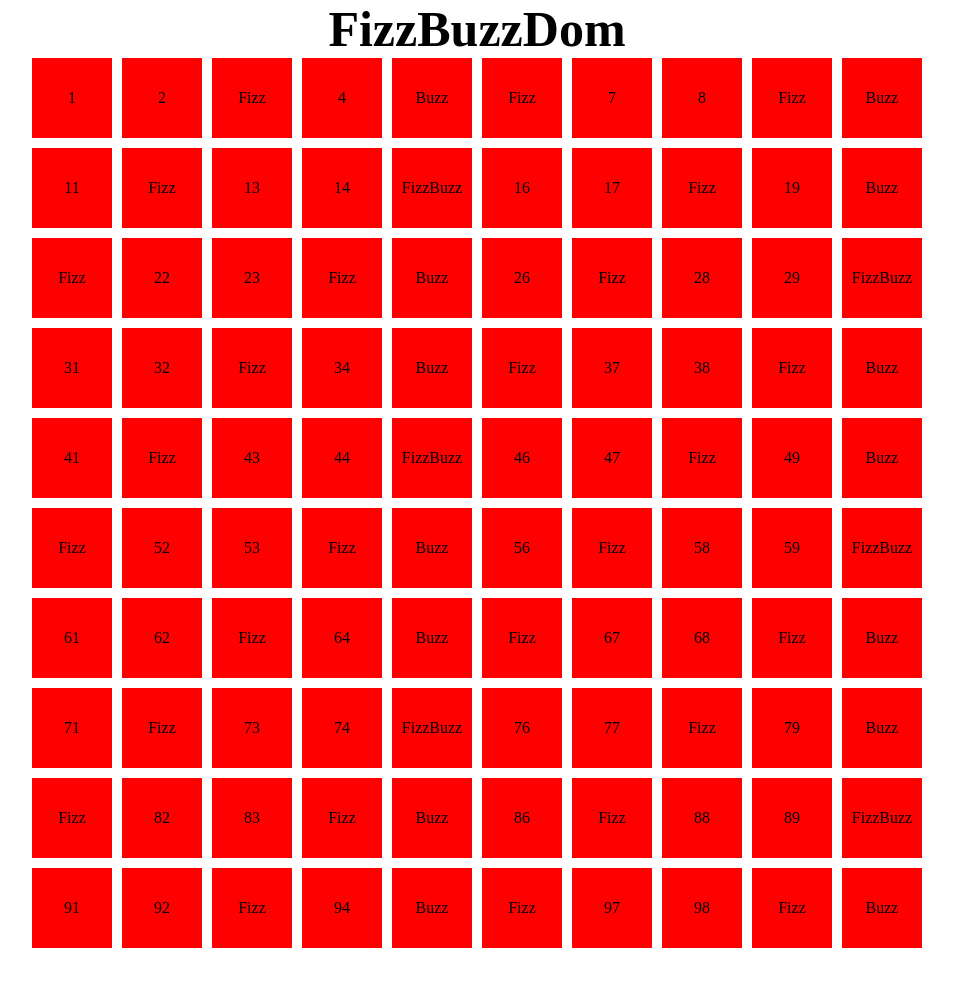
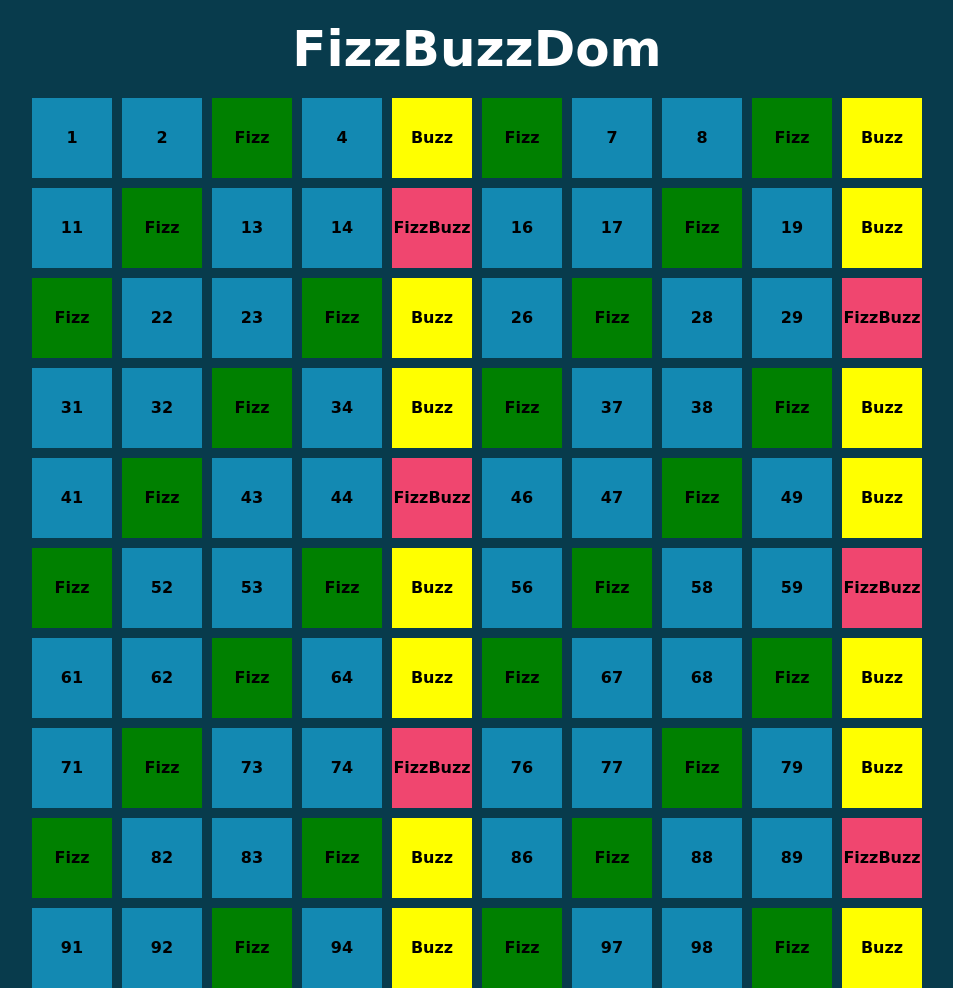
Before and after one commit to Anna93803/js-fizzbuzzdom, a plain HTML site: page index.html in a window 1280 px wide. Shown: the whole page, without its empty margins (163-1116 px from the left). Before the commit the page ends 948 px from the top, so only its background shows below. Drawn offline with Linux system fonts and the light colour scheme.

Commit message:
add milestone 3

```diff
--- a/css/style.css
+++ b/css/style.css
@@ -2,6 +2,15 @@
     padding: 0;
     margin: 0;
     box-sizing: border-box;
+}
+
+body {
+    font-family: cursive;
+    font-weight: bold;
+}
+
+.bg-main {
+    background: #083b4c;
 }
 
 .container {
@@ -12,19 +21,36 @@
 .square {
     height: 80px;
     width: 80px;
-    line-height: 80px;
+    line-height: 5rem;
     text-align: center;
-    background: red;
 }
 
 #square {
     display: flex;
     flex-wrap: wrap;
     justify-content: center;
-    gap: 10px;
+    gap: .625rem;
 }
 
 h2 {
     text-align: center;
-    font-size: 50px;
+    font-size: 3.125rem;
+    color: white;
+    padding: 1.25rem 0;
 }
+
+.blue {
+    background-color: #1389b2;
+}
+
+.pink {
+    background-color: #f0466f;
+}
+
+.green {
+    background-color: green;
+}
+
+.yellow {
+    background-color: yellow;
+}
--- a/index.html
+++ b/index.html
@@ -8,11 +8,14 @@
         <title>FizzBuzzDom</title>
     </head>
     <body>
-
-        <div class="container">
-            <h2>FizzBuzzDom</h2>
-            <div id="square"></div>
-        </div>
+        <main>
+            <div class="bg-main">
+                <div class="container">
+                    <h2>FizzBuzzDom</h2>
+                    <div id="square"></div>
+                </div>
+            </div>
+        </main>
 
         <script src="./js/script.js"></script>
     </body>
--- a/js/script.js
+++ b/js/script.js
@@ -1,38 +1,41 @@
+
 // Scrivi un programma che stampi in console i numeri da 1 a 100 all’avvio della pagina.
 for( let i = 1; i <= 100; i++) {
+
     console.log(i);
+    let testoVisibile = i;
 
     // MILESTONE 1
     // Per i multipli di 3 stampi “Fizz” al posto del numero e per i multipli di 5 stampi “Buzz”.
     // Per i numeri che sono sia multipli di 3 che di 5 stampi “FizzBuzz”.
-    let testoVisibile = i;
-    // let multiploTre = "Fizz";
-    // let multiploCinque = "Buzz";
-    // let multiplo = multiploTre + multiploCinque;
 
-    // console.log(multiploTre, multiploCinque , multiplo);
+     // MILESTONE 3
+    // Applica uno stile differente a seconda del valore dell’indice per i multipli di 3,
+    //  per i multipli di 5 e per i valori che sono sia multipli di 3 che di 5.
+
+    let sfondoSquare = "blue";
 
     if(i % 3 === 0 && i % 5 === 0) {
 
         testoVisibile = "FizzBuzz";
-        // console.log(testoVisibile);
+        sfondoSquare = "pink";
 
     }else if(i % 3 === 0) {
 
         testoVisibile = "Fizz";
-        // console.log(testoVisibile);
+        sfondoSquare = "green";
 
     }else if(i % 5 === 0) {
 
         testoVisibile = "Buzz";
-        // console.log(testoVisibile);
+        sfondoSquare = "yellow";
     }
 
     // MILESTONE 2
     // Dato un container nel DOM, appendi un elemento html con il numero o la stringa corretta.
+    // ho stampato il quadrato il testo che deve essere visibile, e per ogni quadrato ho dato uno sfondo.
 
     const squareDaStampare = document.getElementById("square");
-    squareDaStampare.innerHTML += `<div class="square">${testoVisibile}</div>`;
-    console.log(squareDaStampare);
+    squareDaStampare.innerHTML += `<div class="square ${sfondoSquare}">${testoVisibile}</div>`;
 
 }
```
